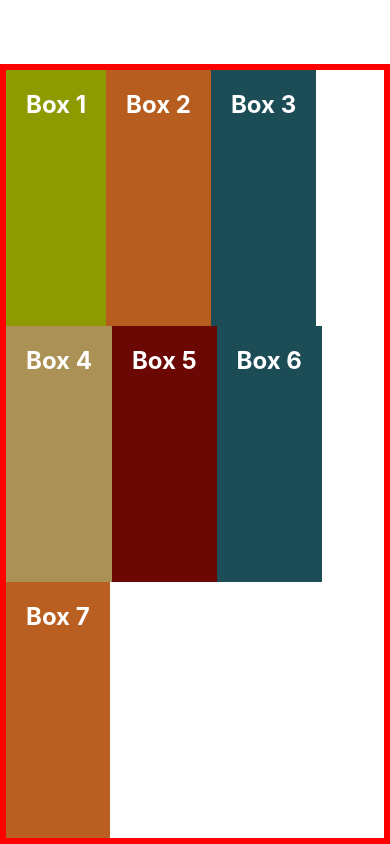
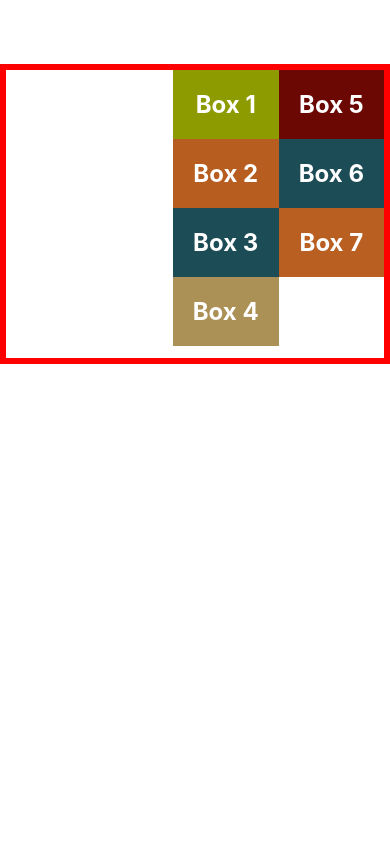
Before and after one commit to anhartasman/rn_layout, a React Native app: screen / in a window 390 px wide. Built offline with nearby package versions, Linux system fonts and the light colour scheme.

Commit message:
Align content

```diff
--- a/App.js
+++ b/App.js
@@ -62,9 +62,10 @@ export default function App() {
 
 const styles = StyleSheet.create({
   container: {
-    flex: 1,
-    flexDirection: "row",
+    // flex: 1,
+    height: 300,
     flexWrap: "wrap",
+    alignContent: "flex-end",
     marginTop: 64,
     borderWidth: 6,
     borderColor: "red",
```
